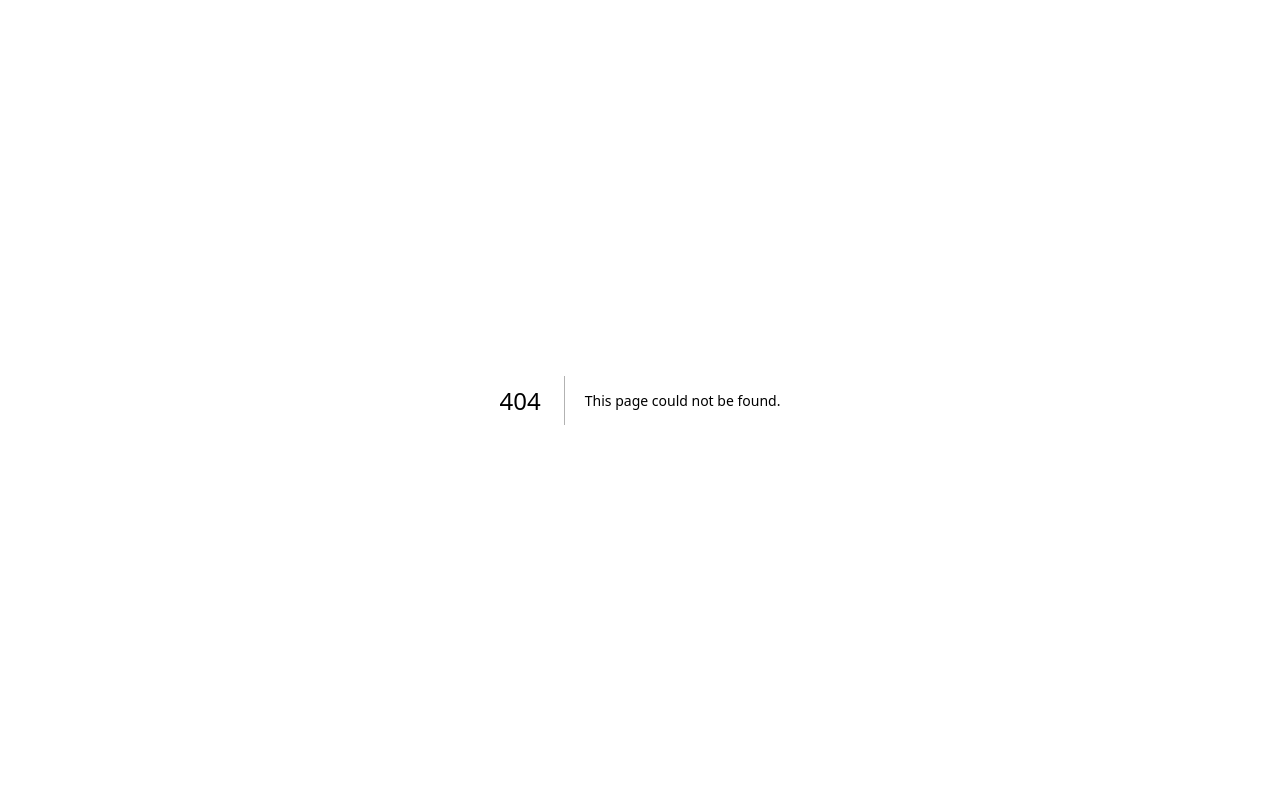
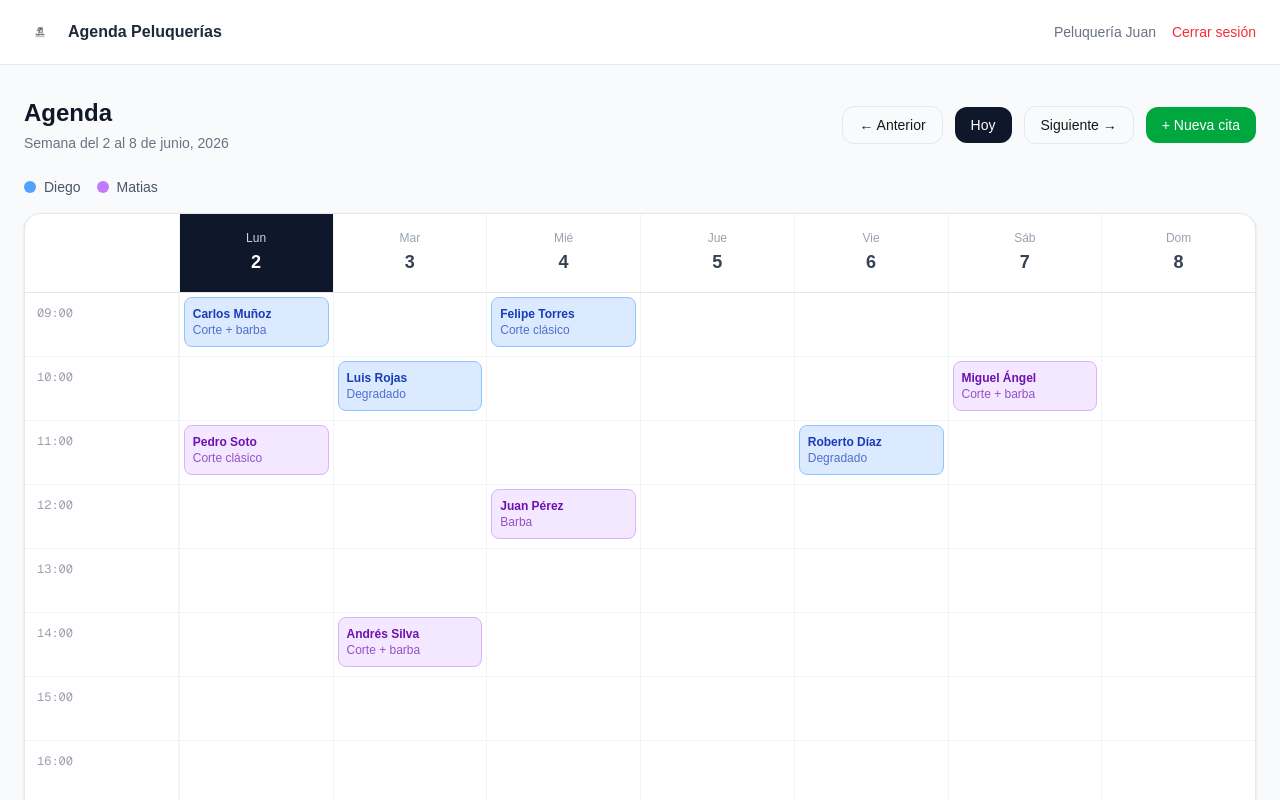
Before and after one commit to matiascyber19/agenda-peluquerias, a Next.js app: page /agenda in a window 1280 px wide. Before the commit this address had no page. Shown: the top 800 px of the page. Built offline with nearby package versions, Linux system fonts and the light colour scheme.

Commit message:
feat: agenda semanal UI

```diff
--- /dev/null
+++ b/app/agenda/page.tsx
@@ -0,0 +1,109 @@
+const diasSemana = ["Lun", "Mar", "Mié", "Jue", "Vie", "Sáb", "Dom"]
+const horas = ["09:00", "10:00", "11:00", "12:00", "13:00", "14:00", "15:00", "16:00", "17:00", "18:00"]
+
+const citas = [
+{ dia: 0, hora: "09:00", cliente: "Carlos Muñoz", servicio: "Corte + barba", peluquero: "Diego", color: "bg-blue-100 border-blue-300 text-blue-800" },
+{ dia: 0, hora: "11:00", cliente: "Pedro Soto", servicio: "Corte clásico", peluquero: "Matias", color: "bg-purple-100 border-purple-300 text-purple-800" },
+{ dia: 1, hora: "10:00", cliente: "Luis Rojas", servicio: "Degradado", peluquero: "Diego", color: "bg-blue-100 border-blue-300 text-blue-800" },
+{ dia: 1, hora: "14:00", cliente: "Andrés Silva", servicio: "Corte + barba", peluquero: "Matias", color: "bg-purple-100 border-purple-300 text-purple-800" },
+{ dia: 2, hora: "09:00", cliente: "Felipe Torres", servicio: "Corte clásico", peluquero: "Diego", color: "bg-blue-100 border-blue-300 text-blue-800" },
+{ dia: 2, hora: "12:00", cliente: "Juan Pérez", servicio: "Barba", peluquero: "Matias", color: "bg-purple-100 border-purple-300 text-purple-800" },
+{ dia: 4, hora: "11:00", cliente: "Roberto Díaz", servicio: "Degradado", peluquero: "Diego", color: "bg-blue-100 border-blue-300 text-blue-800" },
+{ dia: 5, hora: "10:00", cliente: "Miguel Ángel", servicio: "Corte + barba", peluquero: "Matias", color: "bg-purple-100 border-purple-300 text-purple-800" },
+]
+
+export default function AgendaPage() {
+return (
+    <div className="min-h-screen bg-gray-50">
+
+      {/* Navbar */}
+    <nav className="bg-white border-b border-gray-200 px-6 py-4 flex items-center justify-between">
+        <div className="flex items-center gap-3">
+        <img src="/logo_agenda_peluqueria.png" alt="Logo" className="w-8 h-8 object-contain" />
+        <span className="font-semibold text-gray-800">Agenda Peluquerías</span>
+        </div>
+        <div className="flex items-center gap-4">
+        <span className="text-sm text-gray-500">Peluquería Juan</span>
+        <button className="text-sm text-red-500 hover:text-red-700 font-medium transition-colors">
+            Cerrar sesión
+        </button>
+        </div>
+    </nav>
+
+    <div className="max-w-7xl mx-auto px-6 py-8">
+
+        {/* Header */}
+        <div className="flex items-center justify-between mb-6">
+        <div>
+            <h1 className="text-2xl font-bold text-gray-900">Agenda</h1>
+            <p className="text-gray-500 text-sm mt-1">Semana del 2 al 8 de junio, 2026</p>
+        </div>
+        <div className="flex items-center gap-3">
+            <button className="px-4 py-2 text-sm border border-gray-200 rounded-xl hover:bg-gray-50 transition-colors">
+            ← Anterior
+            </button>
+            <button className="px-4 py-2 text-sm bg-slate-900 text-white rounded-xl hover:bg-slate-700 transition-colors">
+            Hoy
+            </button>
+            <button className="px-4 py-2 text-sm border border-gray-200 rounded-xl hover:bg-gray-50 transition-colors">
+            Siguiente →
+            </button>
+            <button className="px-4 py-2 text-sm bg-green-600 text-white rounded-xl hover:bg-green-700 transition-colors font-medium">
+            + Nueva cita
+            </button>
+        </div>
+        </div>
+
+        {/* Leyenda peluqueros */}
+        <div className="flex items-center gap-4 mb-4">
+        <div className="flex items-center gap-2">
+            <div className="w-3 h-3 rounded-full bg-blue-400"></div>
+            <span className="text-sm text-gray-600">Diego</span>
+        </div>
+        <div className="flex items-center gap-2">
+            <div className="w-3 h-3 rounded-full bg-purple-400"></div>
+            <span className="text-sm text-gray-600">Matias</span>
+        </div>
+        </div>
+
+        {/* Calendario semanal */}
+        <div className="bg-white rounded-2xl border border-gray-200 shadow-sm overflow-hidden">
+
+          {/* Header días */}
+        <div className="grid grid-cols-8 border-b border-gray-200">
+            <div className="p-4 text-xs text-gray-400 font-medium"></div>
+            {diasSemana.map((dia, i) => (
+            <div key={i} className={`p-4 text-center border-l border-gray-100 ${i === 0 ? "bg-slate-900 text-white" : ""}`}>
+                <p className={`text-xs font-medium ${i === 0 ? "text-slate-300" : "text-gray-400"}`}>{dia}</p>
+                <p className={`text-lg font-bold mt-0.5 ${i === 0 ? "text-white" : "text-gray-700"}`}>{2 + i}</p>
+            </div>
+            ))}
+        </div>
+
+          {/* Grid horas */}
+        {horas.map((hora) => (
+            <div key={hora} className="grid grid-cols-8 border-b border-gray-100 min-h-16">
+            <div className="p-3 text-xs text-gray-400 font-mono border-r border-gray-100 flex items-start">
+                {hora}
+            </div>
+            {diasSemana.map((_, diaIndex) => {
+                const cita = citas.find(c => c.dia === diaIndex && c.hora === hora)
+                return (
+                <div key={diaIndex} className="border-l border-gray-100 p-1 relative">
+                    {cita && (
+                    <div className={`rounded-lg border p-2 cursor-pointer hover:opacity-80 transition-opacity ${cita.color}`}>
+                        <p className="text-xs font-semibold truncate">{cita.cliente}</p>
+                        <p className="text-xs opacity-70 truncate">{cita.servicio}</p>
+                    </div>
+                    )}
+                </div>
+                )
+            })}
+            </div>
+        ))}
+
+        </div>
+    </div>
+    </div>
+)
+}
```
